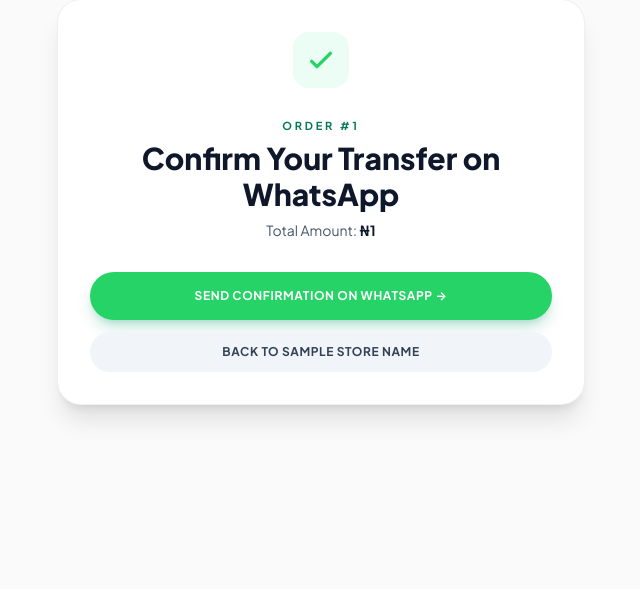
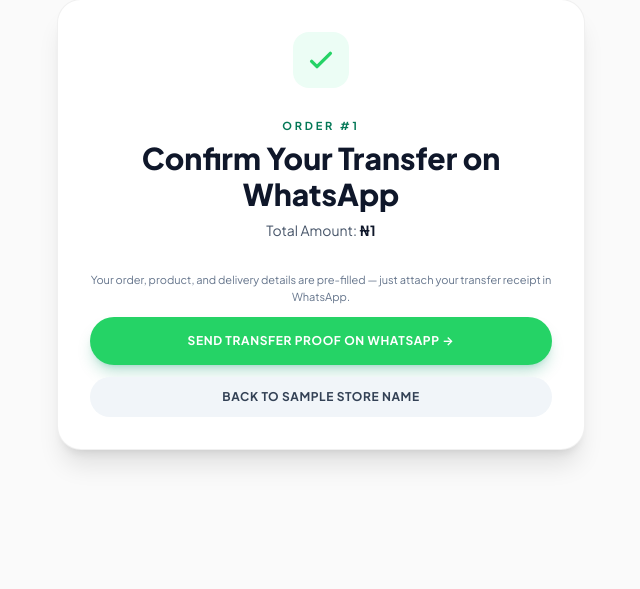
Before and after one commit to ruelnuffy/Shop-manager, a Laravel app: template resources/views/store/checkout/bank-transfer.blade.php in a window 1280 px wide. Shown: the part 195-784 px from the top of the page, without its empty margins (319-959 px from the left). Run offline with Laravel 12, Linux system fonts and the light colour scheme; the template is opened without the code that fills it: most values are stand-ins (such as "Sample title", 1, 10 or a date in 2020); style sheets or scripts are compiled from the project's sources; some libraries are stand-ins or nearby versions.

Commit message:
Clarify bank transfer display and WhatsApp proof flow on checkout

```diff
--- a/app/Http/Controllers/Store/CheckoutController.php
+++ b/app/Http/Controllers/Store/CheckoutController.php
@@ -461,10 +461,11 @@ class CheckoutController extends Controller
         $whatsappText = rawurlencode(
             "Hello {$storeName}! I just transferred ₦".number_format((float) $order->total_amount, 0)." for Order #{$order->order_number}.\n"
             ."Name: {$order->shipping_name}\n"
+            ."Email: {$order->shipping_email}\n"
             ."Phone: {$order->shipping_phone}\n"
             ."Items: {$itemsSummary}\n"
             ."Delivery: {$order->shipping_address}, {$order->shipping_city}\n"
-            .'Please confirm my payment!'
+            .'I am sending my transfer proof/receipt now. Please confirm my payment!'
         );
 
         return "https://wa.me/{$whatsapp}?text={$whatsappText}";
--- a/resources/views/store/checkout/bank-transfer.blade.php
+++ b/resources/views/store/checkout/bank-transfer.blade.php
@@ -37,11 +37,14 @@
 
                 <div class="space-y-3 pt-2">
                     @if ($whatsappConfirmUrl !== '')
+                        <p class="text-[11px] text-slate-500">
+                            Your order, product, and delivery details are pre-filled &mdash; just attach your transfer receipt in WhatsApp.
+                        </p>
                         <a
                             href="{{ $whatsappConfirmUrl }}"
                             class="w-full py-4 px-6 rounded-full bg-[#25D366] hover:bg-[#1ebe5d] text-white font-bold text-xs uppercase tracking-wider flex items-center justify-center gap-2 shadow-lg shadow-emerald-600/25 transition"
                         >
-                            <span>Send Confirmation on WhatsApp &rarr;</span>
+                            <span>Send Transfer Proof on WhatsApp &rarr;</span>
                         </a>
                     @endif
 
```
Also changed, not shown: resources/views/store/checkout/index.blade.php (+5 -4 lines).
